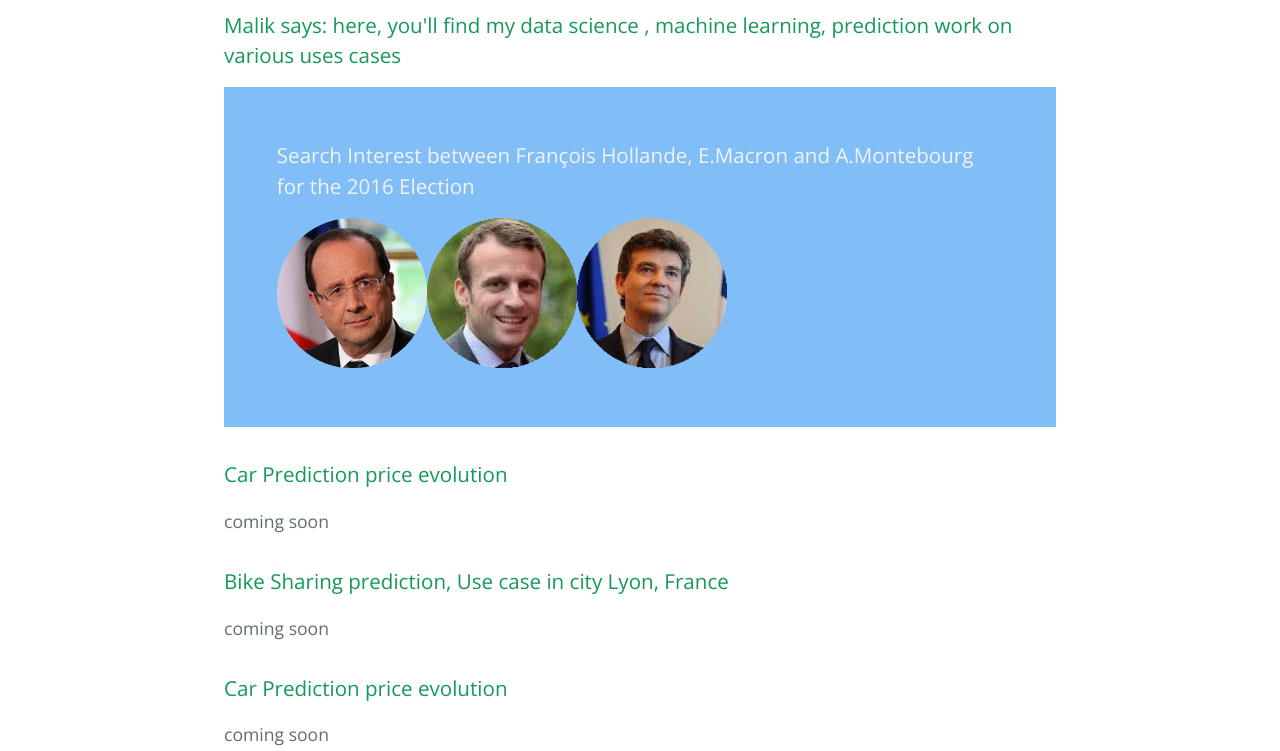
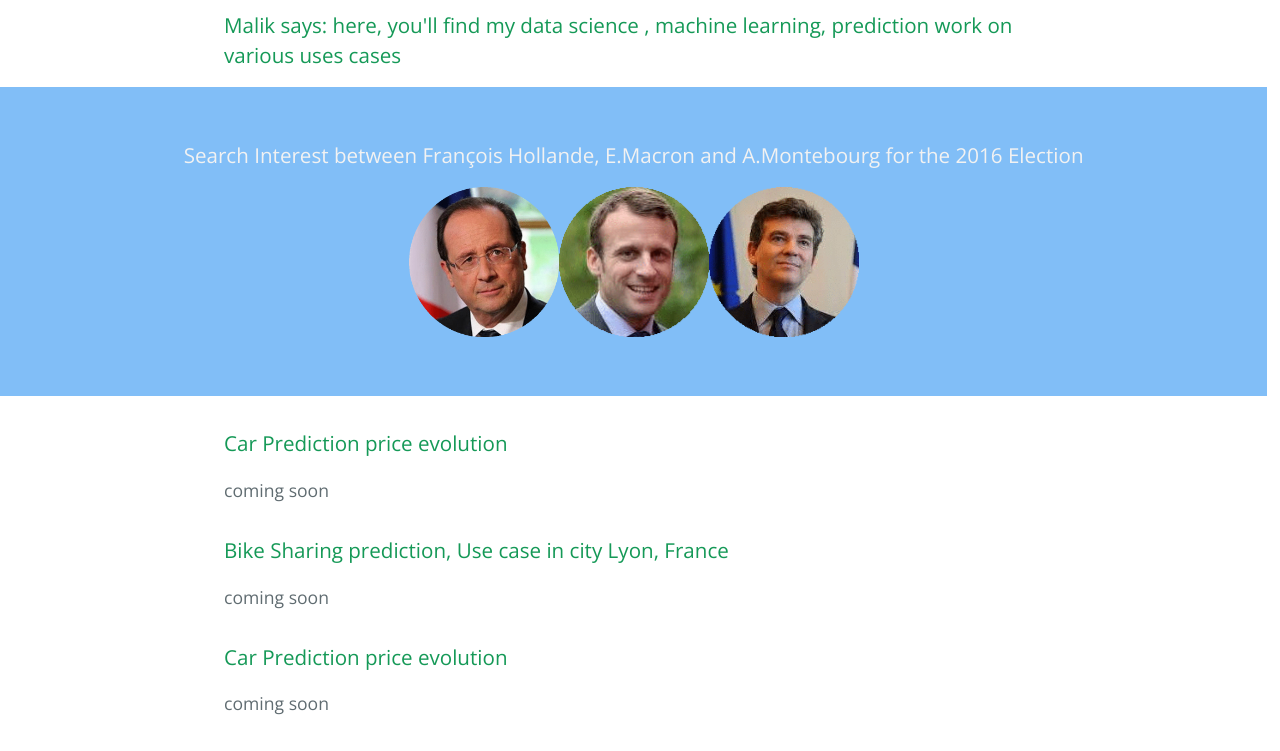
Before and after one commit to malikHouni/persoProjects, a plain HTML site: page DataScience/index.html in a window 1280 px wide. Shown: the part 245-996 px from the top of the page. Drawn offline with nearby package versions, Linux system fonts and the light colour scheme; files that its build step writes are made by us from their sources.

```diff
--- a/DataScience/index.html
+++ b/DataScience/index.html
@@ -8,12 +8,30 @@
     <link href='https://fonts.googleapis.com/css?family=Open+Sans:400,700' rel='stylesheet' type='text/css'>
     <link rel="stylesheet" type="text/css" href="../stylesheets/stylesheet.css" media="screen">
     <link rel="stylesheet" type="text/css" href="../stylesheets/github-light.css" media="screen">
+    <script type="text/javascript" src="https://cdnjs.cloudflare.com/ajax/libs/jquery/3.0.0-rc1/jquery.min.js"></script>
     <style>
       #datasciencebox a{color:#F2F2F2;}
       #datasciencebox{
         background-color:#81BEF7;width:100%;height:auto;padding:3em;
+        text-align:center;
       }
     </style>
+    <script>
+    $(function(){
+      console.log("page-header:",$('.page-header').width())
+      var pageheaderW=$('.page-header').width();
+      var datascienceboxW=$('#datasciencebox').width();
+      var allPageW=$(window).width();
+      var datascienceboxMarginLeft=$('#datasciencebox').position().left;
+      var datascienceboxMarginRight=pageheaderW- datascienceboxW- datascienceboxMarginLeft;
+      $('#datasciencebox').css({'margin-left':'-'+datascienceboxMarginLeft+'px'});
+      $('#datasciencebox').width($('.main-content').width()+datascienceboxMarginRight)
+      //console.log("datasciencebox:",datascienceboxW)
+      //console.log("all window",allPageW)
+      //console.log("margin needed",datascienceboxMarginLeft)
+      //console.log("pos",$('#datasciencebox').position().left)
+    })
+    </script>
   </head>
   <body>
     <section class="page-header">
@@ -47,7 +65,7 @@
 
     </section>
 
-  <script>
+<script>
   (function(i,s,o,g,r,a,m){i['GoogleAnalyticsObject']=r;i[r]=i[r]||function(){
   (i[r].q=i[r].q||[]).push(arguments)},i[r].l=1*new Date();a=s.createElement(o),
   m=s.getElementsByTagName(o)[0];a.async=1;a.src=g;m.parentNode.insertBefore(a,m)
```
